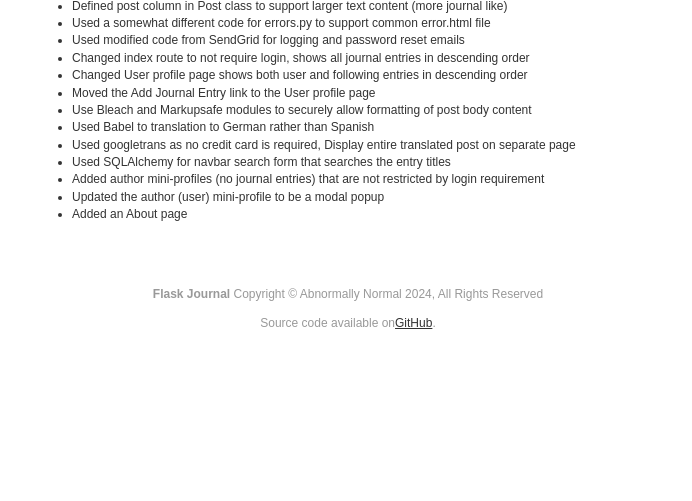
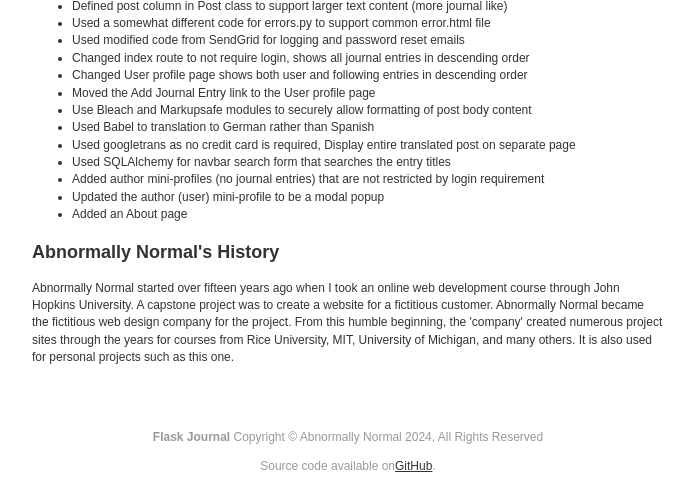
Before and after one commit to mayaname/flask_blog, a Flask app: page /about/ in a window 1280 px wide. Shown: the part 543-1044 px from the top of the page, without its empty margins (292-984 px from the left). Before the commit the page ends 872 px from the top, so only its background shows below. Run offline with Flask 3, Linux system fonts and the light colour scheme; some libraries are stand-ins or nearby versions.

Commit message:
Add Abnormally Normal history

```diff
--- a/app/templates/about.html
+++ b/app/templates/about.html
@@ -53,6 +53,15 @@
 
   </ul>
 
+  <h2>Abnormally Normal's History</h2>
+
+  <P>
+    Abnormally Normal started over fifteen years ago when I took an online web development course through
+    John Hopkins University. A capstone project was to create a website for a fictitious customer.
+    Abnormally Normal became the fictitious web design company for the project. From this humble beginning,
+    the 'company' created numerous project sites through the years for courses from Rice University, MIT, University of Michigan,
+    and many others. It is also used for personal projects such as this one.
+  </P>
 </div>
 
 {% endblock %}
```
